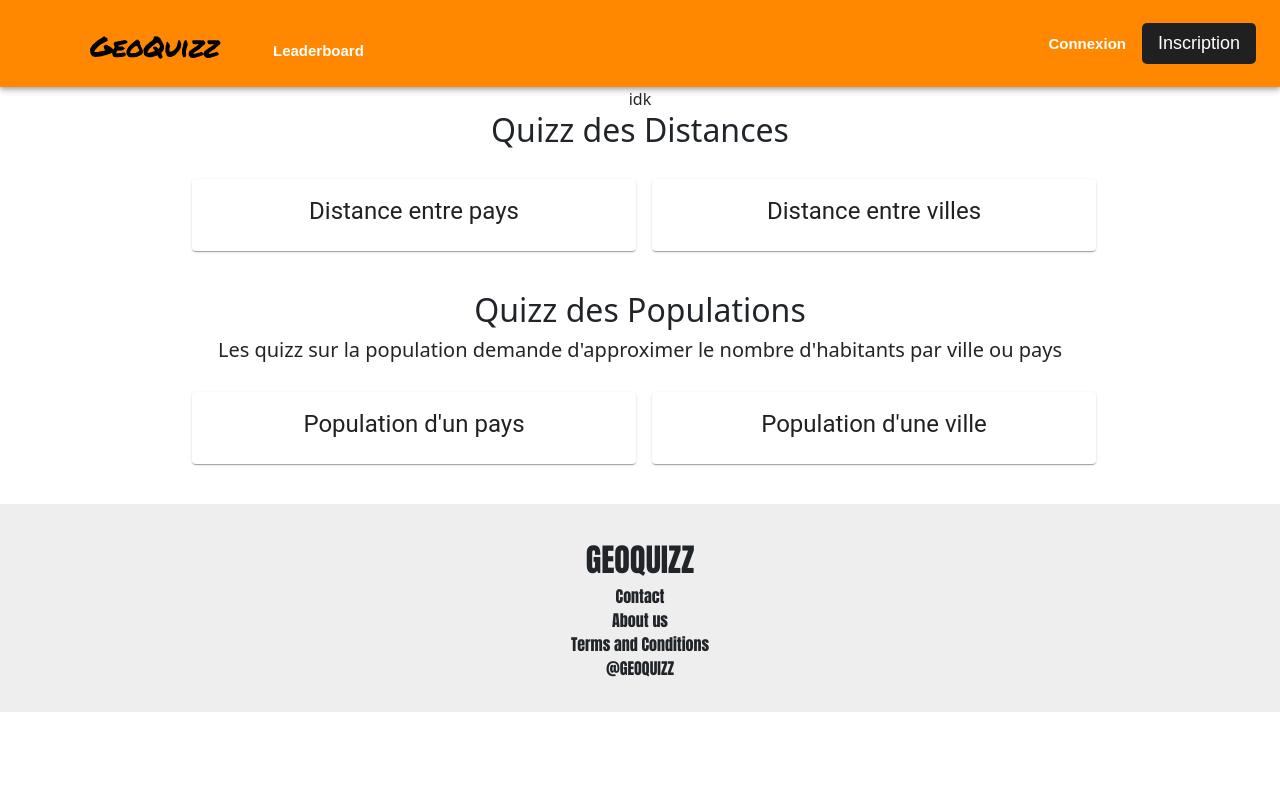
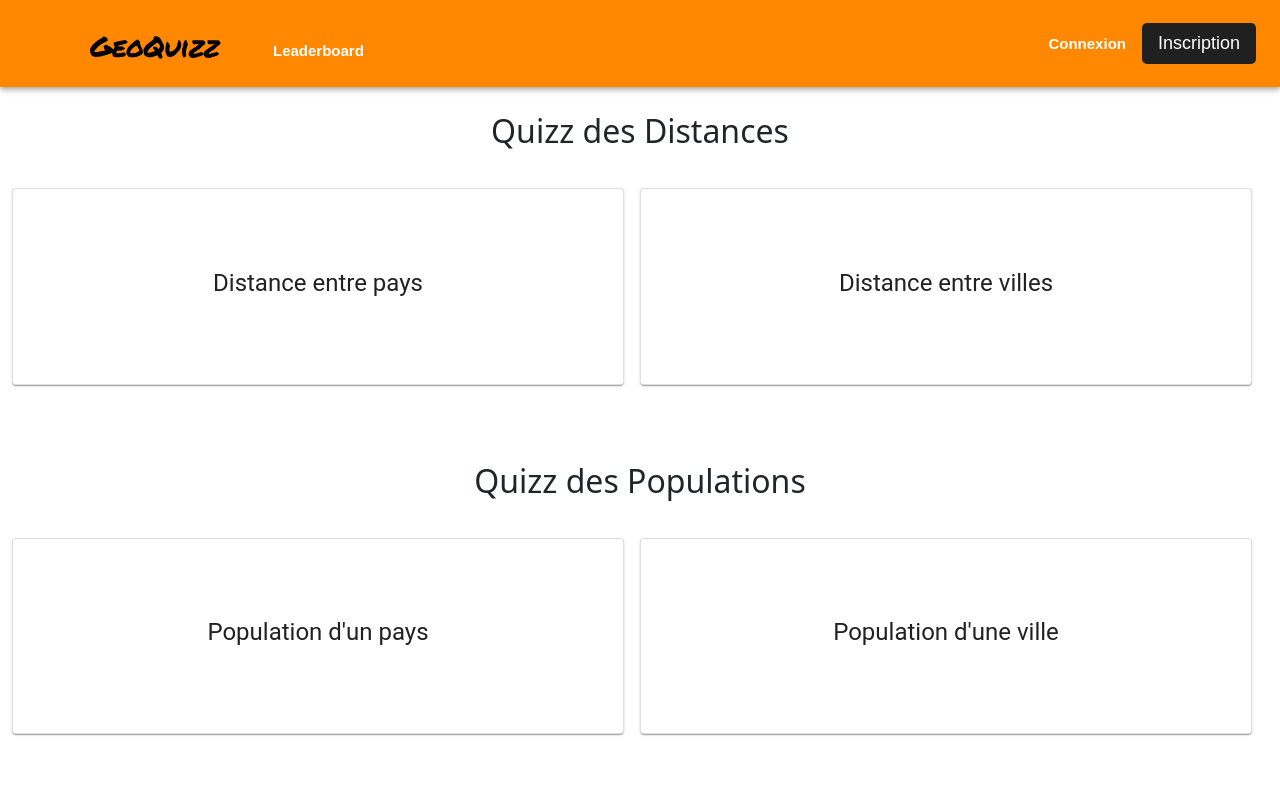
Before and after one commit to valentinflegon/quizz-app, a React (Create React App) app in the folder client/: page / in a window 1280 px wide. Shown: the top 800 px of the page. Built offline with nearby package versions, Linux system fonts and the light colour scheme; a web font is replaced by a local one.

Commit message:
mise en page mainMenu

```diff
--- a/client/src/components/MainMenu.jsx
+++ b/client/src/components/MainMenu.jsx
@@ -9,7 +9,6 @@ import CardContent from '@mui/material/CardContent';
 import Button from '@mui/material/Button';
 import Typography from '@mui/material/Typography';
 import Grid from '@mui/material/Grid';
-
 
 
 const Item = styled(Paper)(({ theme }) => ({
@@ -31,16 +30,15 @@ const bull = (
 const MainMenu = () => {
   return (
 <>
-<section>
-  idk
-</section>
 
-<h2>Quizz des Distances</h2>
 
-<div className='row-cards'>
-<Grid container  spacing={2}>
-  <Grid item xs={5}>
-    <Card >
+
+<h2 className='cate-title'>Quizz des Distances</h2>
+
+<div className='row'  >
+<Grid container spacing={2}>
+  <Grid item xs={6}>
+    <Card className='card' >
       <CardContent>
         <Typography variant="h5" component="div">
         <NavLink exact to="/play">Distance entre pays</NavLink>
@@ -49,8 +47,8 @@ const MainMenu = () => {
     </Card>
 
   </Grid>
-  <Grid item xs={5}>
-    <Card >
+  <Grid item xs={6}>
+    <Card className='card'>
       <CardContent>
         <Typography variant="h5" component="div">
         <NavLink exact to="/leaderboard">Distance entre villes</NavLink>
@@ -61,14 +59,12 @@ const MainMenu = () => {
 </Grid>
 </div>
 
+<h2 className='cate-title'>Quizz des Populations</h2>
 
-<h2>Quizz des Populations</h2>
-<h5>Les quizz sur la population demande d'approximer le nombre d'habitants par ville ou pays</h5>
-
-<div className='row-cards'>
-<Grid container  spacing={2}>
-  <Grid item xs={5}>
-    <Card>
+<div className='row'  >
+<Grid container spacing={2}>
+  <Grid item xs={6}>
+    <Card className='card' >
       <CardContent>
         <Typography variant="h5" component="div">
         <NavLink exact to="/play">Population d'un pays</NavLink>
@@ -77,8 +73,8 @@ const MainMenu = () => {
     </Card>
 
   </Grid>
-  <Grid item xs={5}>
-    <Card >
+  <Grid item xs={6}>
+    <Card className='card'>
       <CardContent>
         <Typography variant="h5" component="div">
         <NavLink exact to="/leaderboard">Population d'une ville</NavLink>
@@ -88,6 +84,8 @@ const MainMenu = () => {
   </Grid>
 </Grid>
 </div>
+
+
   </>
   );
 }
--- a/client/src/styles/components/_mainmenu.scss
+++ b/client/src/styles/components/_mainmenu.scss
@@ -5,8 +5,23 @@
   justify-content: center;
 }
 
-.row-cards{
+.card{
 margin-top: 30px;
-margin-left: 15%;
-margin-bottom: 40px;
+margin-left: auto;
+margin-bottom: auto;
+padding: 10%;
 }
+
+.card:hover{
+  box-shadow: rgba(0, 0, 0, 0.35) 0px 5px 15px;
+}
+
+.row{
+  margin-left: auto;
+  margin-right: auto;
+  margin-bottom: 6%;
+}
+
+.cate-title{
+  margin-top: 25px;
+}
```
Also changed, not shown: client/src/pages/index.js (line endings or trailing spaces).
